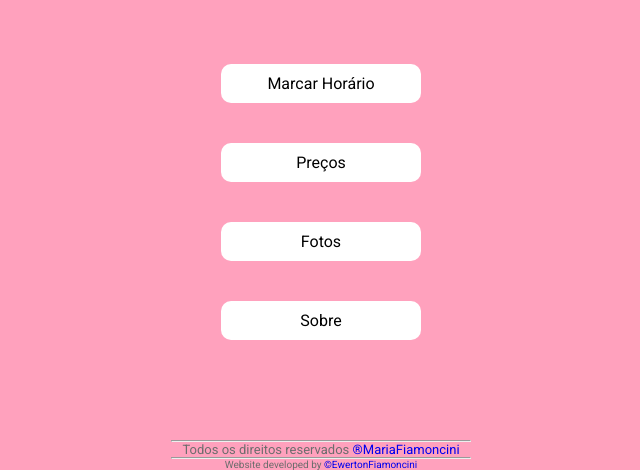
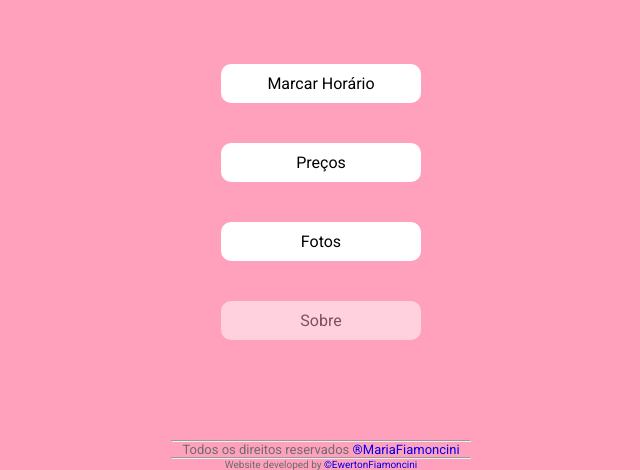
Before and after one commit to EweFiamoncini/MariaFiamonciniNails, a plain HTML site: page index.html in a window 1280 px wide. Shown: the part 354-824 px from the top of the page, without its empty margins (319-959 px from the left). Drawn offline with Linux system fonts and the light colour scheme.

Commit message:
Update style.css

```diff
--- a/style.css
+++ b/style.css
@@ -65,8 +65,9 @@ ul{
   padding: 10px;
   border-radius: 10px;
   text-decoration: none;
-  cursor: pointer;
+  cursor: none;
   transition: filter 0.5s;
+  opacity: 0.5;
 }
 
 a{
```
